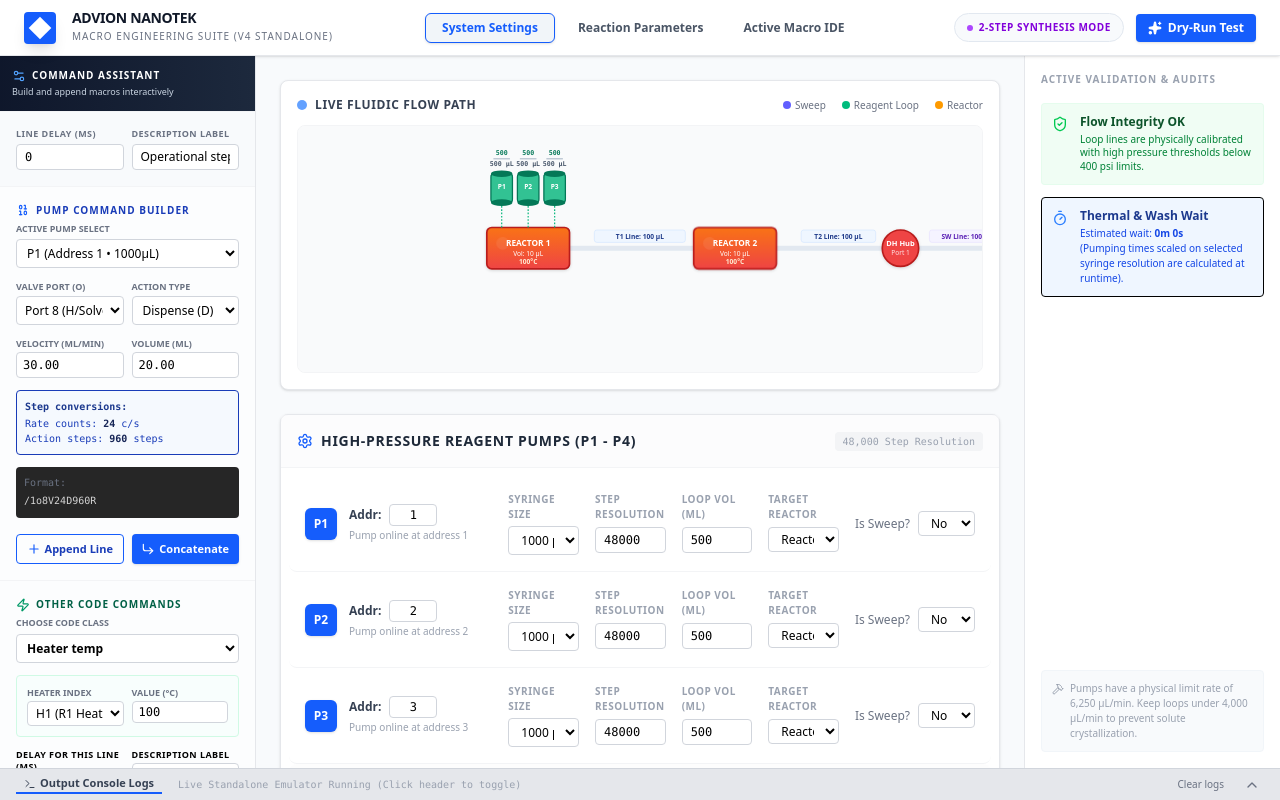
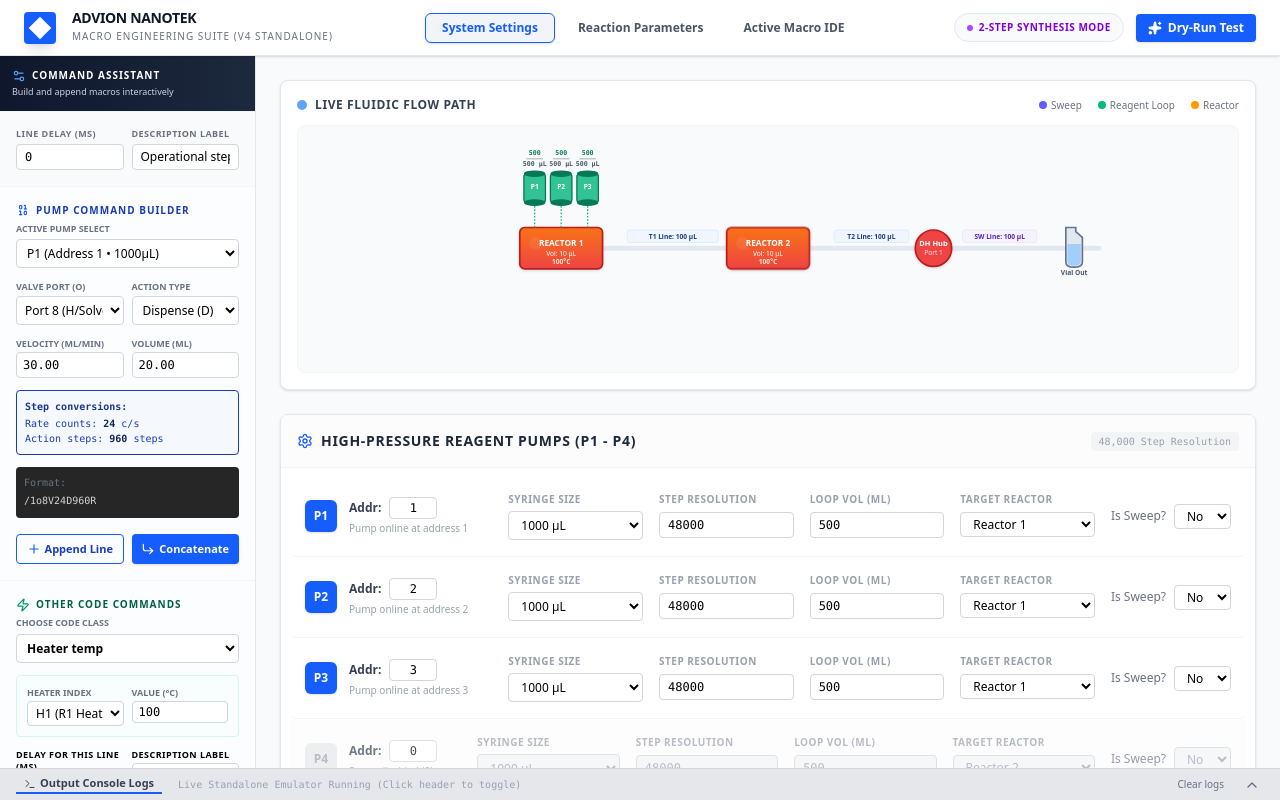
Before and after one commit to giancarlopascali-hub/NanoTek_MacroGen, a React (Vite) app: page / in a window 1280 px wide. Built offline with nearby package versions, Linux system fonts and the light colour scheme.

Commit message:
refactor: remove validation sidebar and cleanup UI
- Removed ValidationSidebar component and its dependency
- Streamlined PumpConfigurator messaging
- Simplified ReactionControl display logic

```diff
--- a/src/App.tsx
+++ b/src/App.tsx
@@ -6,7 +6,6 @@
 import PumpConfigurator from "./components/PumpConfigurator";
 import ReactionControl from "./components/ReactionControl";
 import MacroIde from "./components/MacroIde";
-import ValidationSidebar from "./components/ValidationSidebar";
 
 export default function App() {
   // Tabs: "System", "Reaction", "Macro"
@@ -92,7 +91,7 @@
     },
     {
       timestamp: new Date().toLocaleTimeString(),
-      message: "Diagnostics: System active. Teflon lines calculated below 400 psi thresholds.",
+      message: "Diagnostics: System active. Teflon lines calibrated and validated successfully.",
       type: "success",
     },
   ]);
@@ -1118,19 +1117,6 @@
             />
           )}
         </main>
-
-        {/* Right Sidebar validation parameter audits */}
-        <aside className="w-64 bg-white border-l border-gray-200 flex flex-col shrink-0 min-h-0 h-full overflow-hidden">
-          <ValidationSidebar
-            pumps={pumps}
-            fluidics={fluidics}
-            macroContent={macroContent}
-            r1Heaters={r1Heaters}
-            r2Heaters={r2Heaters}
-            r1Bolus={r1Metrics.bolus}
-            r2Bolus={r2Metrics.bolus}
-          />
-        </aside>
       </div>
 
       {/* Dynamic Toast popup notifier */}
--- a/src/components/PumpConfigurator.tsx
+++ b/src/components/PumpConfigurator.tsx
@@ -259,7 +259,7 @@
         <div>
           <span className="font-semibold block mb-0.5">Physical Solution Advice:</span>
           It is highly recommended that tubing inner diameters stay accurately calibrated to guarantee proper volumetric timing.
-          Standard NanoTek Teflon sleeves support 0.020&quot; ID (representing ~400 µL line thresholds), ensuring consistent laminar flow is maintained without exceeding internal 400 psi safety pressure locks.
+          Standard NanoTek Teflon sleeves support 0.020&quot; ID (representing ~400 µL line thresholds), ensuring consistent laminar flow is maintained with optimal flow rates.
         </div>
       </div>
     </div>
--- a/src/components/ReactionControl.tsx
+++ b/src/components/ReactionControl.tsx
@@ -140,26 +140,17 @@
                 <div className="grid grid-cols-1 gap-2">
                   {r1Pumps.map((pump) => {
                     const rowData = reactionData["R1"]?.[pump.id] || { vol: "0.00", fr: "0.00" };
-                    const isSw = pump.sweep === "Yes" && isTwoStep;
                     return (
                       <div
                         key={pump.id}
-                        className={`flex items-center justify-between p-3 border rounded-lg transition-colors ${
-                          isSw ? "bg-purple-50/20 border-purple-200/50" : "border-slate-100 hover:border-slate-200 bg-white"
-                        }`}
+                        className="border-slate-100 hover:border-slate-200 bg-white flex items-center justify-between p-3 border rounded-lg transition-colors"
                       >
                         <div className="flex items-center gap-2 text-xs">
-                          <span className={`w-5 h-5 rounded font-semibold flex items-center justify-center font-mono ${
-                            isSw ? "bg-purple-100 text-purple-800" : "bg-emerald-100 text-emerald-800"
-                          }`}>
+                          <span className="w-5 h-5 rounded font-semibold flex items-center justify-center font-mono bg-emerald-100 text-emerald-800">
                             P{pump.id}
                           </span>
                           <span className="text-xs text-gray-600">
-                            {isSw ? (
-                              <span className="font-semibold text-purple-700">Sweep as Reactant (Loop: {pump.loopVol} µL)</span>
-                            ) : (
-                              `Reactant (Loop: ${pump.loopVol} µL)`
-                            )}
+                            Reactant (Loop: {pump.loopVol} µL)
                           </span>
                         </div>
                         <div className="flex items-center gap-3">
--- a/src/components/ValidationSidebar.tsx
+++ /dev/null
@@ -1,122 +0,0 @@
-import React from "react";
-import { PumpConfig, FluidicsConfig } from "../types";
-import { ShieldCheck, ShieldAlert, Timer, Droplet, Hammer, AlertTriangle } from "lucide-react";
-
-interface ValidationSidebarProps {
-  pumps: PumpConfig[];
-  fluidics: FluidicsConfig;
-  macroContent: string;
-  r1Heaters: Record<number, string>;
-  r2Heaters: Record<number, string>;
-  r1Bolus: string;
-  r2Bolus: string;
-}
-
-export default function ValidationSidebar({
-  pumps,
-  fluidics,
-  macroContent,
-  r1Heaters,
-  r2Heaters,
-  r1Bolus,
-  r2Bolus,
-}: ValidationSidebarProps) {
-  // Extract all Heaters values to check ranges
-  const r1List = Object.values(r1Heaters).map((val) => Number(val) || 0);
-  const r2List = Object.values(r2Heaters).map((val) => Number(val) || 0);
-  const allHeaters = [...r1List, ...r2List];
-  const overTempHeater = allHeaters.some((t) => t > 200);
-
-  // Check Loop vs Syringe sizes on active pumps
-  const activePumps = pumps.filter((p) => p.addr !== "0" && p.addr.trim() !== "");
-  const sizeMismatches = activePumps.filter((p) => p.loopVol > p.syringeVol);
-
-  // Estimated synthesis runtime parse:
-  // parse wait codes 'M[seconds]' or delay intervals from macroContent
-  let totalWaitMs = 0;
-  // Let's parse custom delay integers (as in setup_macro_tab, delay column numbers range like 60000, 120000 etc)
-  const lines = macroContent.split("\n");
-  lines.forEach((line) => {
-    // Delays are usually at the beginning of the line separated by tabs, e.g. "60000\t..."
-    const splitted = line.split("\t");
-    if (splitted.length > 0 && !line.startsWith("#") && !line.startsWith("//")) {
-      const waitPart = Number(splitted[0]);
-      if (!isNaN(waitPart)) {
-        totalWaitMs += waitPart;
-      }
-    }
-    // Also check for command 'M' wait expressions
-    const matchM = line.match(/[mM](\d+)/);
-    if (matchM) {
-      totalWaitMs += Number(matchM[1]);
-    }
-  });
-
-  const estimatedMins = Math.floor(totalWaitMs / 60000);
-  const estimatedSecs = Math.floor((totalWaitMs % 60000) / 1000);
-
-  return (
-    <div className="w-full h-full p-4 flex flex-col min-h-0 overflow-y-auto">
-      <h2 className="text-[10px] font-bold text-gray-400 uppercase tracking-widest mb-4">
-        Active Validation & Audits
-      </h2>
-
-      {/* Safety checklists status panel */}
-      <div className="space-y-3 mb-6">
-        {/* Core Syntax Validation Panel */}
-        {sizeMismatches.length > 0 ? (
-          <div className="flex items-start gap-3 bg-red-50 p-2.5 rounded border border-red-100/50">
-            <ShieldAlert className="w-4 h-4 text-red-500 shrink-0 mt-0.5" />
-            <div>
-              <p className="text-xs font-bold text-red-900 leading-snug">Capacity Mismatch</p>
-              <p className="text-[10px] text-red-700 mt-0.5 leading-snug">
-                Pumps: {sizeMismatches.map((p) => `P${p.id}`).join(", ")} loop volume exceeds syringe limits. This triggers physical overflow!
-              </p>
-            </div>
-          </div>
-        ) : overTempHeater ? (
-          <div className="flex items-start gap-3 bg-amber-50 p-2.5 rounded border border-amber-100">
-            <AlertTriangle className="w-4 h-4 text-amber-500 shrink-0 mt-0.5" />
-            <div>
-              <p className="text-xs font-bold text-amber-900 leading-snug">Over-temp Threshold</p>
-              <p className="text-[10px] text-amber-700 mt-0.5 leading-snug">
-                Heating requested above 200°C. NanoTek Teflon polymer cassettes risk thermal breakdown above this range.
-              </p>
-            </div>
-          </div>
-        ) : (
-          <div className="flex items-start gap-3 bg-green-50 p-2.5 rounded border border-green-100/50">
-            <ShieldCheck className="w-4 h-4 text-green-500 shrink-0 mt-0.5" />
-            <div>
-              <p className="text-xs font-bold text-green-900 leading-snug">Flow Integrity OK</p>
-              <p className="text-[10px] text-green-700 mt-0.5 leading-snug font-sans">
-                Loop lines are physically calibrated with high pressure thresholds below 400 psi limits.
-              </p>
-            </div>
-          </div>
-        )}
-
-        {/* Synthesis Time Estimation Panel */}
-        <div className="flex items-start gap-3 bg-blue-50 p-2.5 rounded border border-blue-105">
-          <Timer className="w-4 h-4 text-blue-500 shrink-0 mt-0.5" />
-          <div>
-            <p className="text-xs font-bold text-blue-900 leading-snug">Thermal & Wash Wait</p>
-            <p className="text-[10px] text-blue-700 mt-0.5 leading-normal">
-              Estimated wait: <strong className="font-semibold">{estimatedMins}m {estimatedSecs}s</strong>
-              <br />
-              (Pumping times scaled on selected syringe resolution are calculated at runtime).
-            </p>
-          </div>
-        </div>
-      </div>
-
-      {/* Small tips block */}
-      <div className="mt-auto bg-slate-50 p-2.5 rounded border border-slate-100 text-[10px] text-gray-400 leading-normal flex gap-1.5">
-        <Hammer className="w-3 h-3 text-gray-400 shrink-0 mt-0.5" />
-        <span>
-          Pumps have a physical limit rate of 6,250 µL/min. Keep loops under 4,000 µL/min to prevent solute crystallization.
-        </span>
-      </div>
-    </div>
-  );
-}
```
